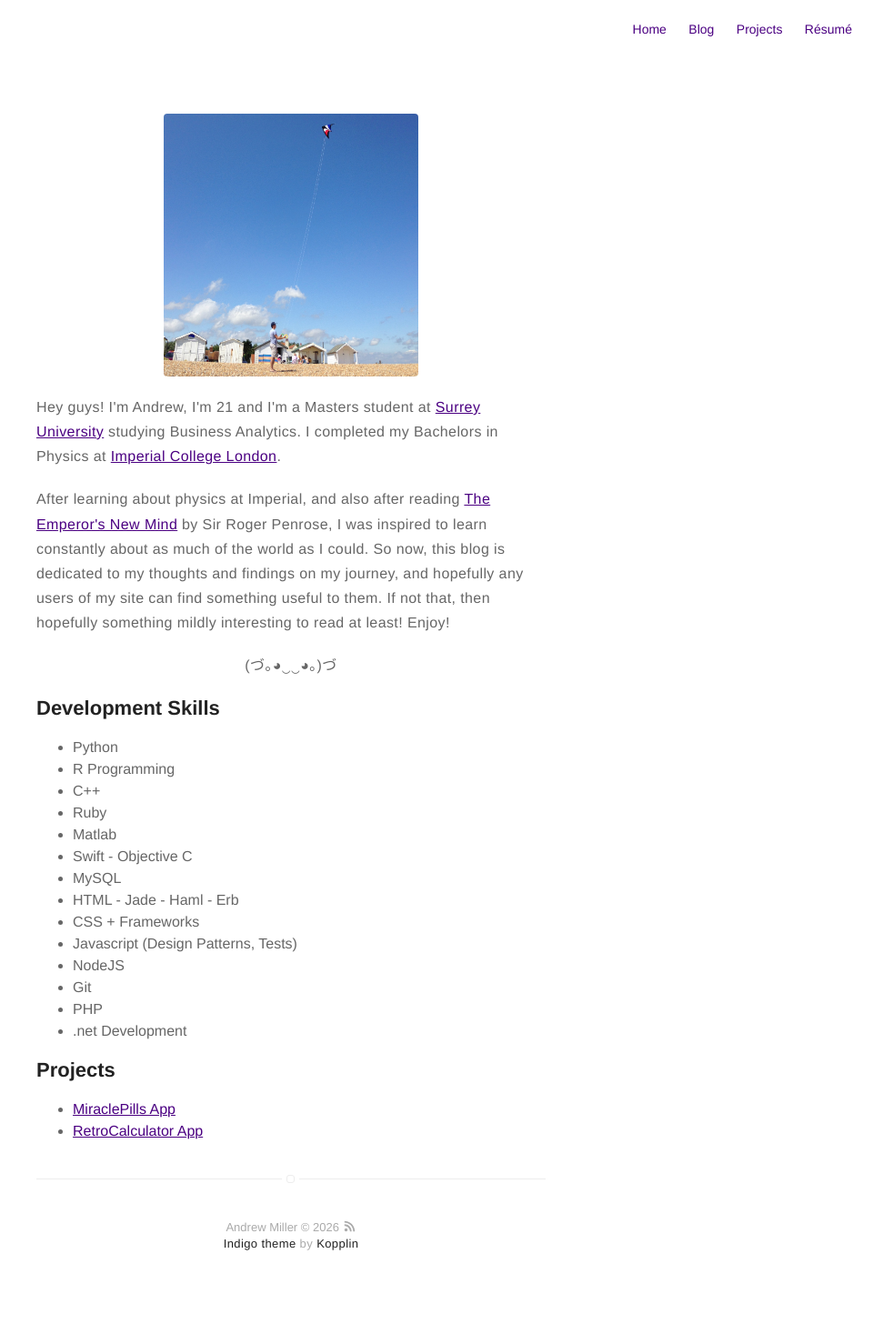
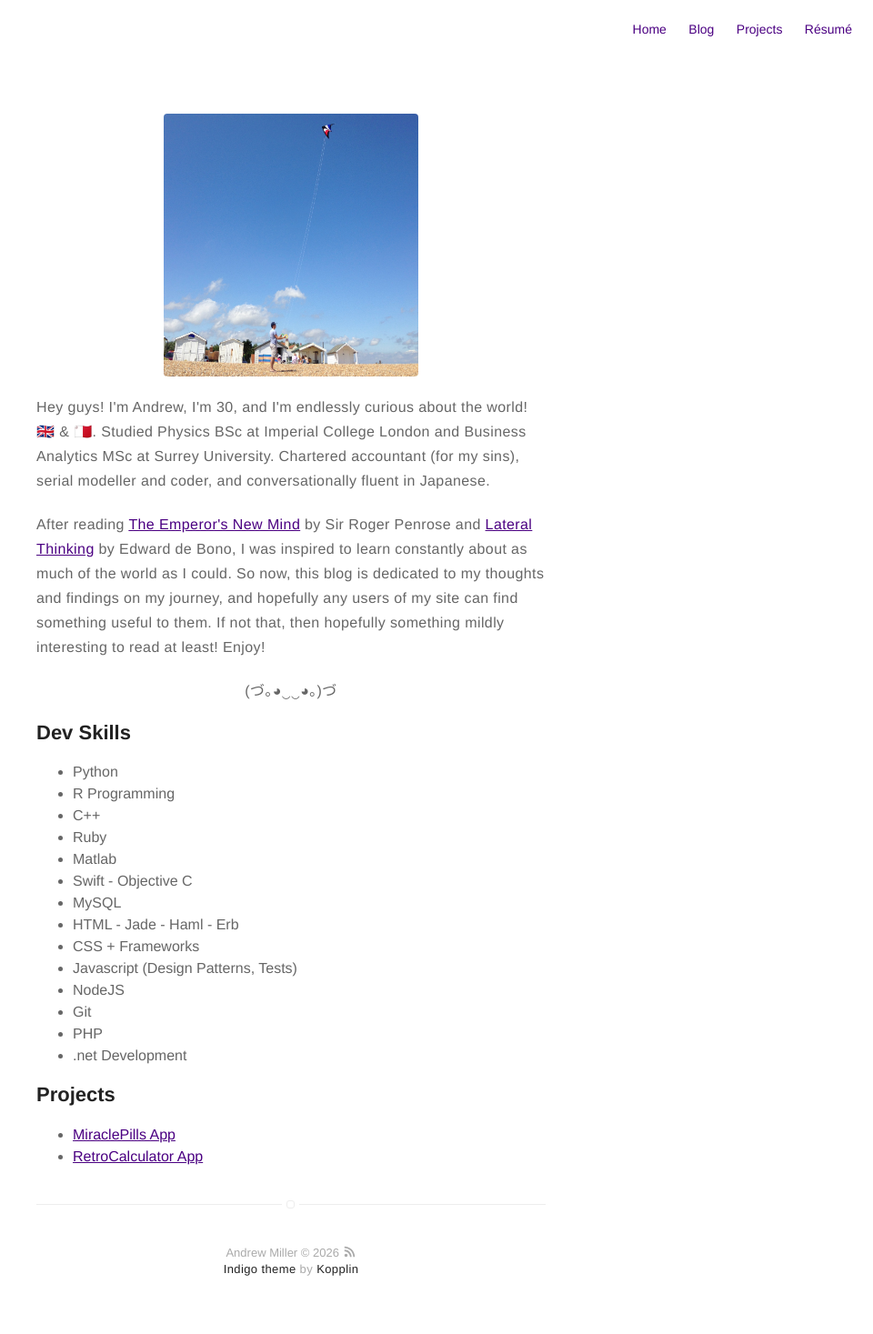
Before and after one commit to milldawg167/milldawg167.github.io, a Jekyll site: the page built from about.md, in a window 1280 px wide. Shown: the whole page at 91% size, without its empty margins (320-1280 px from the left). Built offline with Jekyll 4.4.1, drawn with Linux system fonts in a browser that asks for light colours; emoji names are drawn with the system emoji font; before the commit the page ends 1440 px from its top, so only the background shows below that.

Commit message:
Revise about.md with updated bio and skills
Updated personal introduction and development skills section.

```diff
--- a/about.md
+++ b/about.md
@@ -4,14 +4,10 @@ layout: page
 ---
 ![Profile Image]({{ site.url }}/{{ site.picture }})
 
-<p>Hey guys! I'm Andrew, I'm 21 and I'm a Masters student at <a href =
-"https://www.surrey.ac.uk/business-school">Surrey University</a> studying
-Business Analytics. I completed my Bachelors in Physics at <a href =
-"http://www.imperial.ac.uk">Imperial College London</a>.</p>
+<p>Hey guys! I'm Andrew, I'm 30, and I'm endlessly curious about the world! :uk: & :malta:. Studied Physics BSc at Imperial College London and Business Analytics MSc at Surrey University. Chartered accountant (for my sins), serial modeller and coder, and conversationally fluent in Japanese.</p>
 
-<p>After learning about physics at Imperial, and also after reading <a href=
-"https://www.amazon.co.uk/Emperors-New-Mind-Concerning-Computers/dp/0198784929/
-ref=dp_ob_title_bk">The Emperor's New Mind</a> by Sir Roger Penrose, I was inspired
+<p>After reading <a href=
+"https://www.amazon.co.uk/Emperors-New-Mind-Concerning-Computers/">The Emperor's New Mind</a> by Sir Roger Penrose and <a href = "https://www.amazon.co.uk/Lateral-Thinking-Creativity-Edward-Bono/">Lateral Thinking</a> by Edward de Bono, I was inspired
 to learn constantly about as much of the world as I could. So now, this blog is
 dedicated to my thoughts and findings on my journey, and hopefully any users of my
 site can find something useful to them. If not that, then hopefully something mildly
@@ -19,7 +15,7 @@ interesting to read at least! Enjoy!</p>
 
 <p align="center">(づ｡◕‿‿◕｡)づ</p>
 
-<h2>Development Skills</h2>
+<h2>Dev Skills</h2>
 
 <ul class="skill-list">
 	<li>Python</li>
```
